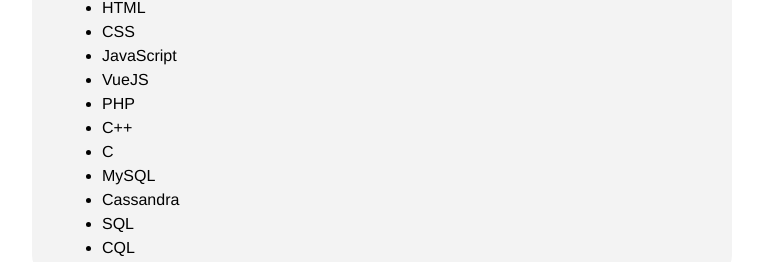
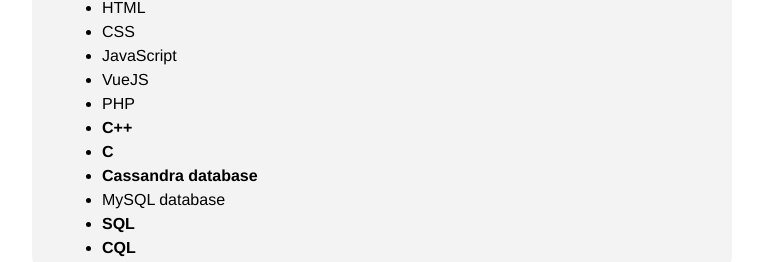
Before and after one commit to idkkkthisisausernaeandthatscool/web, a plain HTML site: page en/index.html in a window 1280 px wide. Shown: the part 538-800 px from the top of the page, without its empty margins (258-1021 px from the left). Drawn offline with nearby package versions, Linux system fonts and the light colour scheme.

Commit message:
Update index.html

```diff
--- a/en/index.html
+++ b/en/index.html
@@ -99,12 +99,12 @@
             <li class="list-disc">JavaScript</li>
             <li class="list-disc">VueJS</li>
             <li class="list-disc">PHP</li>
-            <li class="list-disc">C++</li>
-            <li class="list-disc">C<li>
-            <li class="list-disc">MySQL<li>
-            <li class="list-disc">Cassandra<li>
-            <li class="list-disc">SQL<li>
-            <li class="list-disc">CQL<li>
+            <li class="list-disc"><b>C++</b></li>
+            <li class="list-disc"><b>C</b><li>
+            <li class="list-disc"><b>Cassandra database</b></li>
+            <li class="list-disc">MySQL database</li>
+            <li class="list-disc"><b>SQL</b><li>
+            <li class="list-disc"><b>CQL</b><li>
           </ul>
         </div>
       </div>
@@ -124,7 +124,7 @@
             </div>
             <ul class="list-disc ml-[20px] mt-[20px]">
               <li>React, NextJS, TailwindCSS for frontend.</li>
-              <li>40 Cassandra nodes along 4 datacenters for fast fetching of data for users around the world and 100% uptime. TLS enabled between nodes, as well as effect data compression. <a href="https://cassandra.apache.org/ class="text-blue-500">Cassandra link.</a></li>
+              <li>40 Cassandra nodes along 4 datacenters for fast fetching of data for users around the world and 100% uptime. TLS enabled between nodes, as well as effect data compression. <a href="https://cassandra.apache.org/ class="text-blue-600">Cassandra link.</a></li>
               <li>API server written in C++ to handle a large volume of requests with speed and efficiency. Handling database inserts, selects etc. with efficient speed.</li>
               <li>API server sanitizing inputs, using prepared CQL statments, to prevent SQL injections and well as other security flaws.</li>
               <li>Using REST APIS and JSON APIS to return data from API servers.</li>
```
